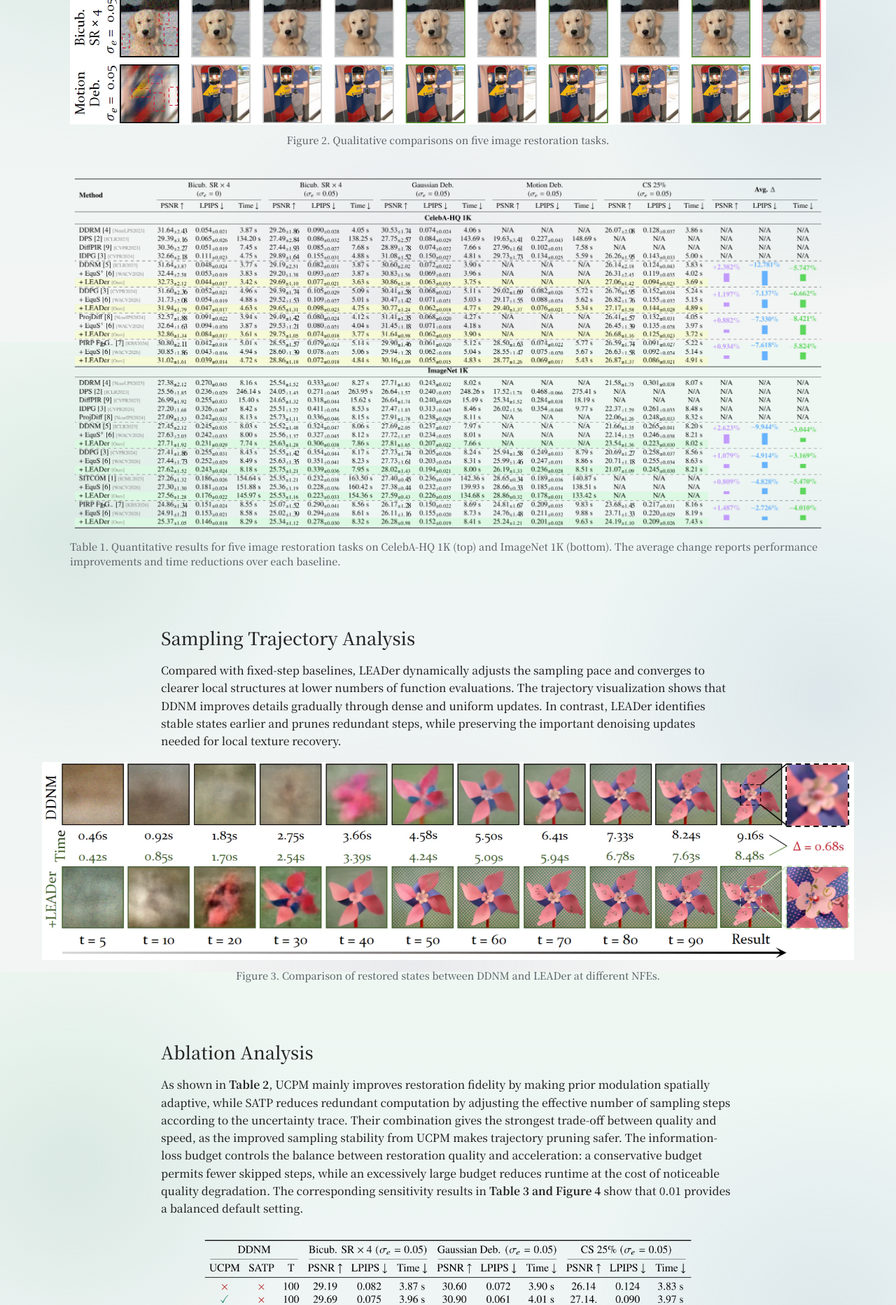
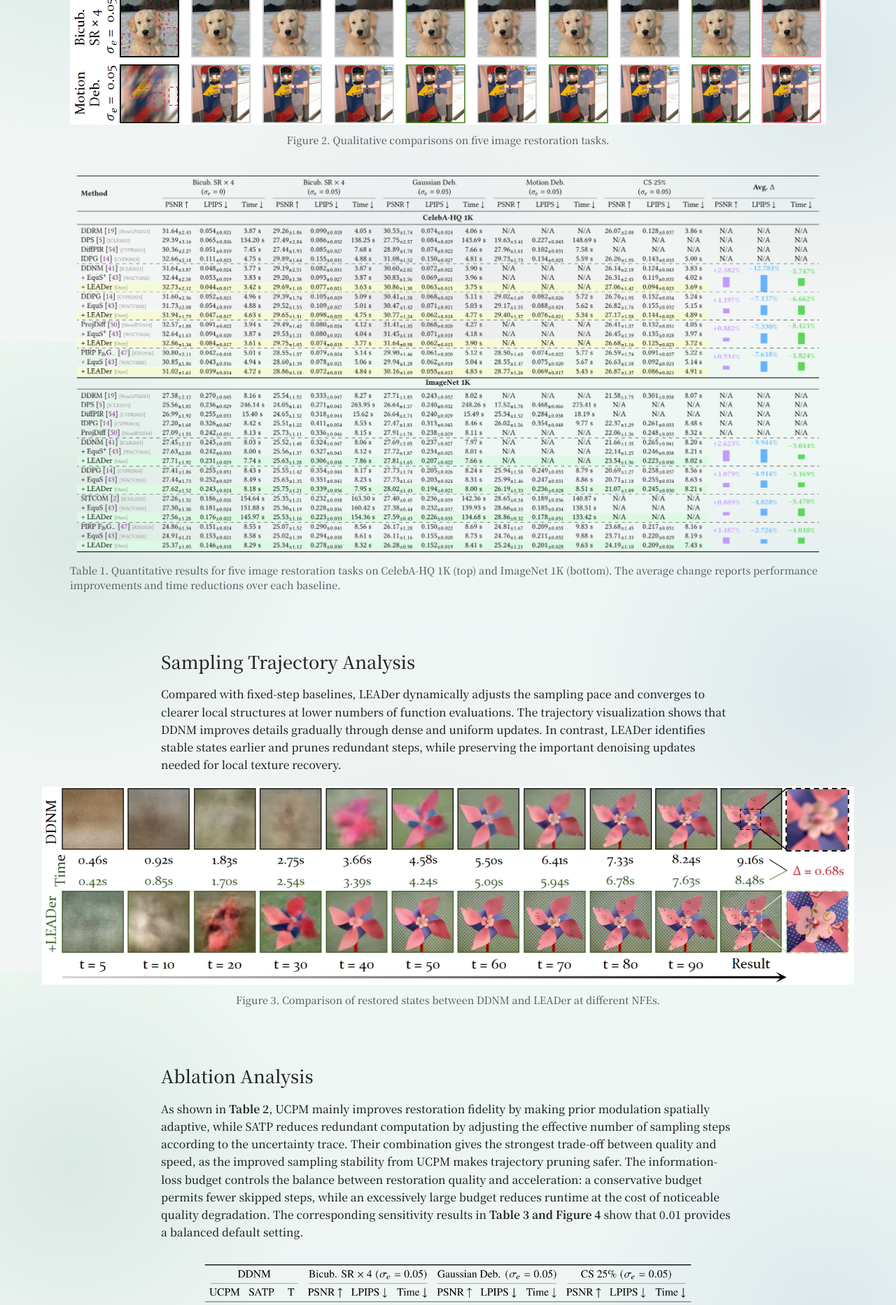
Before and after one commit to JiaqiZhang-Sengoku/JiaqiZhang-Sengoku.github.io, a Jekyll site: the page built from Web/LEADer/index.html, in a window 1280 px wide. Shown: the part 3111-4976 px from the top of the page at 70% size. Built offline with Jekyll 4.4.1, drawn with Linux system fonts in a browser that asks for light colours.

Commit message:
20260707

```diff
--- a/Web/LEADer/index.html
+++ b/Web/LEADer/index.html
@@ -170,7 +170,7 @@
       </figure>
 
       <figure class="table-figure table-wide">
-        <img src="/Web/LEADer/Figures/PaperTable1.webp?v=20260724" alt="Quantitative results across five image restoration tasks on CelebA-HQ 1K and ImageNet 1K." width="2200" height="1045" loading="lazy" decoding="async">
+        <img src="/Web/LEADer/Figures/PaperTable1.webp?v=20261006-table-numeric-fix" alt="Quantitative results across five image restoration tasks on CelebA-HQ 1K and ImageNet 1K." width="2200" height="1115" loading="lazy" decoding="async">
         <figcaption>
           Table 1. Quantitative results for five image restoration tasks on CelebA-HQ 1K (top) and ImageNet 1K
           (bottom). The average change reports performance improvements and time reductions over each baseline.
```
Also changed, not shown: Web/LEADer/Figures/PaperTable1.webp.
